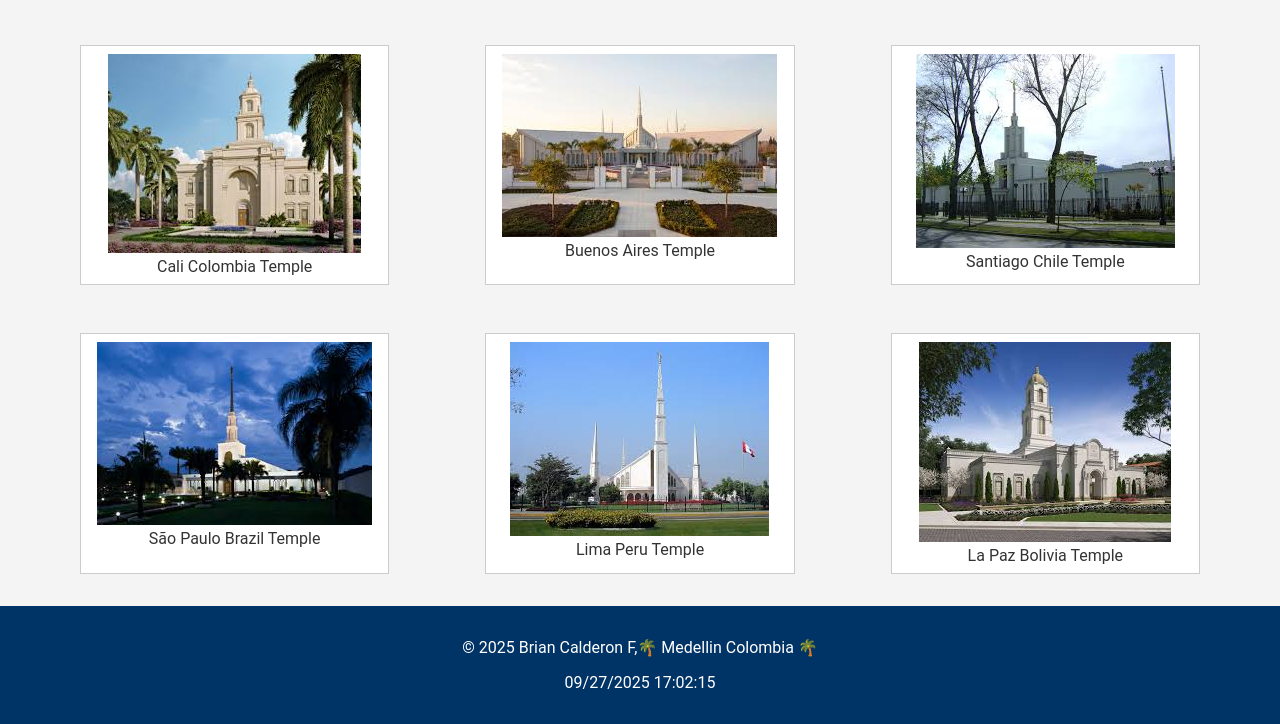
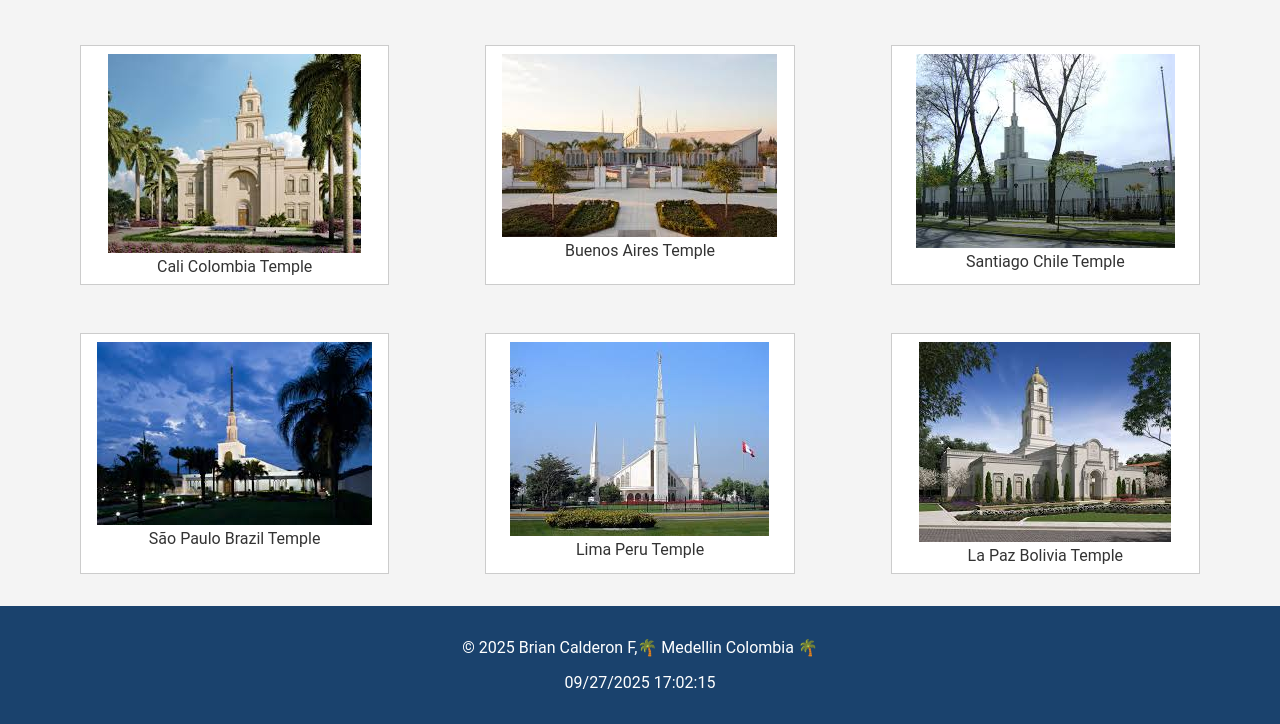
Before and after one commit to bcalderonflorez-byu/wdd131, a plain HTML site: page temples.html in a window 1280 px wide. Shown: the part 402-1126 px from the top of the page. Drawn offline with Linux system fonts and the light colour scheme; a web font is replaced by a local one.

Commit message:
Week2 - temples activity

```diff
--- a/styles/temples.css
+++ b/styles/temples.css
@@ -80,7 +80,7 @@ figure {
 }
 
 footer {
-    background-color: #003366;
+    background-color: var(--primary);
     color: white;
     text-align: center;
     padding: 1rem;
```
